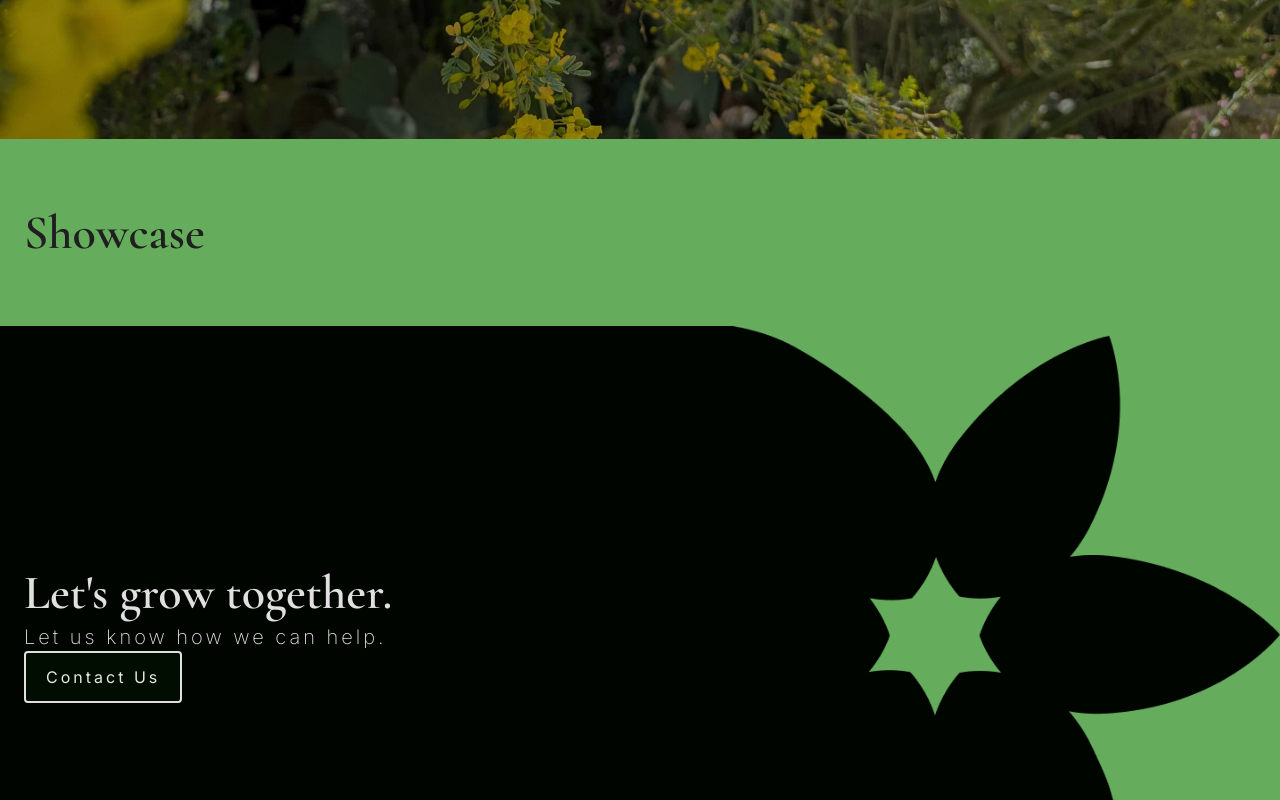
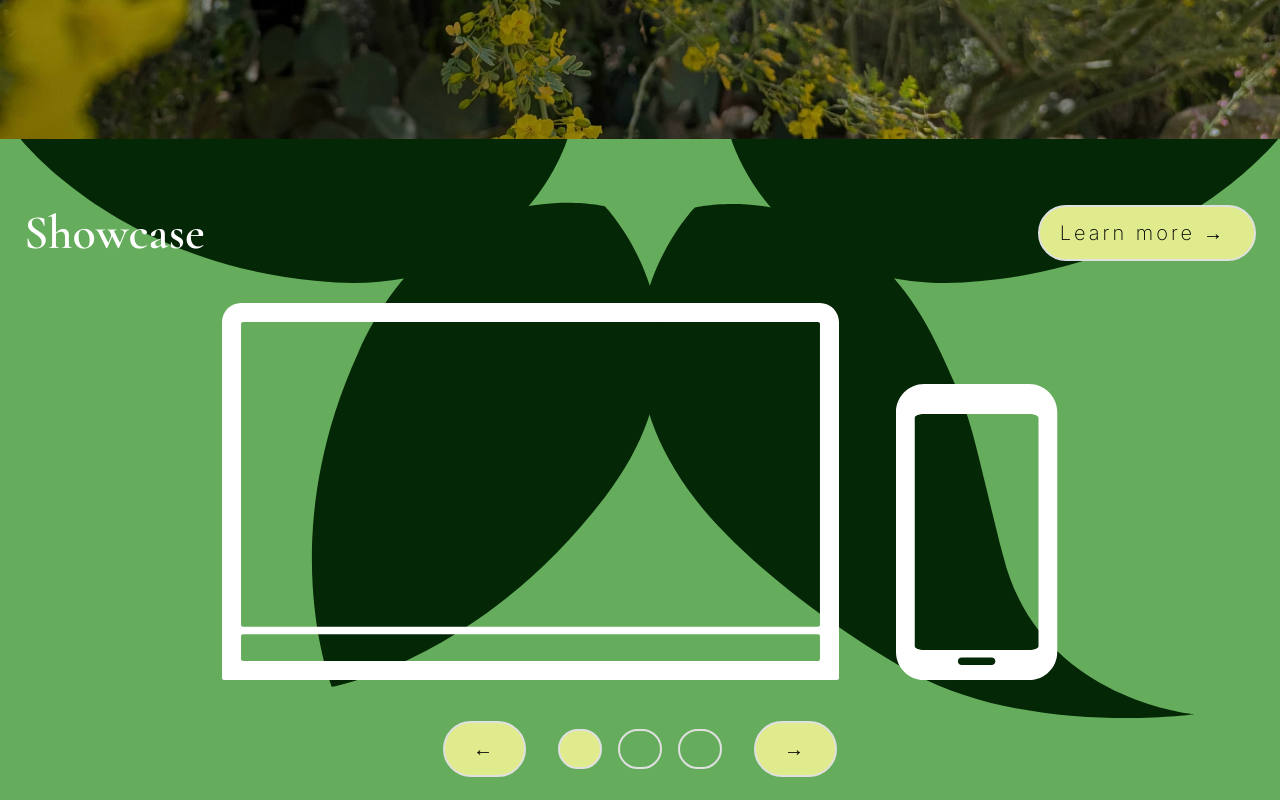
Before and after one commit to wakandacat/charis-web-design, a Next.js app: page / in a window 1280 px wide. Shown: the part 1680-2480 px from the top of the page. Built offline with nearby package versions, Linux system fonts and the light colour scheme.

Commit message:
project section setup hardcode with carousel and flower rotate

```diff
--- a/src/app/(main)/page.tsx
+++ b/src/app/(main)/page.tsx
@@ -10,8 +10,10 @@ import serviceBack from "@/assets/decorative/service-background.jpg";
 import ArrowButton from "@/components/arrow-button";
 import Link from "next/link";
 import ContactSection from "@/components/contact-section";
+import RotateFlower from "@/components/rotate-flower";
 
 export default function Home() {
+
   return (
     <>
       <PageSection
@@ -50,10 +52,10 @@ export default function Home() {
         backgroundImagePosition="center"
         backgroundOverlay
       >
-        <div className="flex flex-row items-center justify-between gap-4 text-white">
+        <div className="flex md:flex-row flex-col items-center justify-between gap-4 text-white">
           <h2>Services</h2>
           <div className="flex flex-col items-start justify-center gap-4">
-            <ArrowButton href="/services">
+            <ArrowButton href="/services" direction="right">
               <p>Learn more</p>
             </ArrowButton>
           </div>
@@ -176,7 +178,15 @@ export default function Home() {
         </div>
       </PageSection>
       <PageSection backgroundColour="accentgreen">
+        <div className="flex md:flex-row flex-col items-center justify-between gap-4 text-white">
           <h2>Showcase</h2>
+          <div className="flex flex-col items-start justify-center gap-4">
+            <ArrowButton href="/projects" direction="right">
+              <p>Learn more</p>
+            </ArrowButton>
+          </div>
+        </div>
+          <RotateFlower/>
       </PageSection>
       <ContactSection/>
     </>
--- a/src/app/globals.css
+++ b/src/app/globals.css
@@ -27,6 +27,7 @@ body {
   background: var(--charis-green-2);
   color: var(--charis-light);
   font-family: Arial, Helvetica, sans-serif;
+  overflow-x: hidden;
 }
 
 main {
@@ -84,13 +85,20 @@ main {
 
 /*SEE ARROWBUTTON.TSX*/
 .button-style-2 {
-  border-radius: 0.25rem;
+  border-radius: 9999px;
   padding: 0.75rem 1.25rem;
   border: 2px solid var(--charis-white);
   cursor: pointer;
   font-family: var(--font-sans);
   letter-spacing: 3px;
   font-weight: 400;
+  z-index: 100;
+}
+
+.button-style-2:hover,
+.button-style-2:active {
+  background: var(--charis-accent-green);
+  transform: scale(1.01);
 }
 
 h5 {
@@ -107,6 +115,8 @@ h2 {
   font-size: 3rem;
   line-height: 1.25;
   font-weight: 600;
+  position: relative;
+  z-index: 100;
 }
 
 /*section subheaders*/
@@ -142,3 +152,30 @@ p {
   flex-direction: column;
   gap: 50;
 }
+
+.highlighted-dot{
+  background-color: var(--charis-yellow)!important;
+}
+
+@media (max-width: 768px) {
+  h2 {
+    font-size: 2.5rem;
+  }
+  h3 {
+    font-size: 1.75rem;
+  }
+  p {
+    font-size: 1rem;
+  }
+  .button-style-2 {
+    padding: 0.25rem;
+  }
+
+  .text-stack {
+    gap: 25;
+  }
+
+  .larger-text {
+    font-size: 1.5rem;
+  }
+}
--- a/src/components/arrow-button.tsx
+++ b/src/components/arrow-button.tsx
@@ -5,24 +5,33 @@
 import { motion, spring } from "motion/react";
 import Link from "next/link";
 
-export default function ArrowButton({ href, children }: { href: string; children: React.ReactNode }) {
+export default function ArrowButton({ href, children, direction, onClick }: { href: string; children: React.ReactNode; direction?: "left" | "right"; onClick?: () => void }) {
 
   const parentVariants = {
     default: { backgroundColor: "var(--charis-yellow)", scale: 1 },
     hover: { backgroundColor: "var(--charis-accent-green)", scale: 1.01}
   };
 
-  const childVariants = {
+  const childVariantLeft = {
     default: { x: 0},
     hover: { x: 20} // triggers when parent is hovered
   };
 
+  const childVariantRight = {
+    default: { x: 0},
+    hover: { x: -20} // triggers when parent is hovered
+  };
+
     return (
-    <motion.div className="button-style-2 text-(--charis-black)" initial="default" variants={parentVariants}
+    <motion.div className="button-style-2 z-100 text-(--charis-black)" initial="default" variants={parentVariants}
       whileHover="hover" transition={{type: spring}}>
-      <Link href={href} className="flex flex-row">
+      <Link href={href} className="flex flex-row" onClick={onClick}>
         {children}
-        <motion.p className="px-2 text-(--charis-black)" variants={childVariants}>&#8594;</motion.p>
+        {direction === "left" ? (
+          <motion.p className="px-2 text-(--charis-black)" variants={childVariantRight}>&#8592;</motion.p>
+        ) : (
+          <motion.p className="px-2 text-(--charis-black)" variants={childVariantLeft}>&#8594;</motion.p>
+        )}
       </Link>
     </motion.div>
   );
--- a/src/components/page-section.tsx
+++ b/src/components/page-section.tsx
@@ -69,7 +69,7 @@ export default function PageSection({
 }) {
   return (
     <section
-      className={`-mt-px relative ${backgroundColour ? backgroundColours[backgroundColour] : ""}`}
+      className={`-mt-px overflow-hidden relative ${backgroundColour ? backgroundColours[backgroundColour] : ""}`}
       style={
         matchImageHeight && backgroundImage
           ? { aspectRatio: `${backgroundImage.width} / ${backgroundImage.height}` }
--- /dev/null
+++ b/src/components/rotate-flower.tsx
@@ -0,0 +1,100 @@
+//animated flower with motion dependency
+
+"use client";
+
+import { motion, spring } from "motion/react";
+import ArrowButton from "./arrow-button";
+import { useAnimate } from "motion/react"
+import { useEffect, useState } from "react";
+
+export default function RotateFlower() {
+    const [scope, animate] = useAnimate()
+    const [currRotation, setCurrRotation] = useState(0); //rotation in degrees of the flower
+    const [projectIndex, setProjectIndex] = useState(0); //project index --> to know which dot to highlight
+
+    const turnLeft = () => {
+    console.log("turning left");
+     let flower = document.getElementById("flower");
+        if (flower){
+            animate(scope.current, { rotate: currRotation - 60 }, { duration: 0.8 })
+        }
+        setCurrRotation(currRotation - 60);
+        setProjectIndex((projectIndex - 1 + 3) % 3); //wrap around to last project if going left from first project
+    }
+
+    const turnRight = () => {
+    console.log("turning right");
+    let flower = document.getElementById("flower");
+        if (flower){
+            animate(scope.current, { rotate: currRotation + 60 }, { duration: 0.8 })
+        }
+        setCurrRotation(currRotation + 60);
+        setProjectIndex((projectIndex + 1) % 3); //wrap around to last project if going right from last project
+    }
+
+    useEffect(() => {
+        //update the highlighted dot based on the current project index
+        for (let i = 0; i < 3; i++) {
+            let dot = document.getElementById(`index${i + 1}`);
+            if (dot) {
+                if (i === projectIndex) {
+                    dot.classList.add("highlighted-dot");
+                } else {
+                    dot.classList.remove("highlighted-dot");
+                }
+            }
+        }
+    }, [projectIndex]);
+
+    const dotClick = (index: number) => {
+        if(projectIndex > index){
+            turnLeft();
+        } else if (projectIndex < index){
+            turnRight();
+        }
+        setProjectIndex(index);
+    }
+
+    return (
+        <>
+          {/* keep computer and phone views sidebyside on large screens */}
+
+          {/* showcase images */}
+          <div className="flex items-center justify-center gap-8 py-10 z-100 relative">
+            <svg id="showcase1" width="836" height="378" viewBox="0 0 836 378" fill="none" xmlns="http://www.w3.org/2000/svg">
+                <path d="M702.127 377C686.593 377 674 364.419 674 348.899V109.101C674 93.5814 686.593 81 702.127 81H807.135C822.669 81 835.262 93.5814 835.262 109.101V348.899C835.262 364.419 822.669 377 807.135 377H702.127ZM807.135 347.025C812.313 347.025 816.51 345.348 816.51 343.278V114.722C816.51 112.652 812.313 110.975 807.135 110.975H702.127C696.949 110.975 692.751 112.652 692.751 114.722V343.278C692.751 345.348 696.949 347.025 702.127 347.025H807.135ZM769.632 362.013C771.703 362.013 773.382 360.335 773.382 358.266C773.382 356.196 771.703 354.519 769.632 354.519H739.63C737.559 354.519 735.879 356.196 735.879 358.266C735.879 360.335 737.559 362.013 739.63 362.013H769.632Z" fill="white"/>
+                <path d="M597.959 0C608.475 0.000769054 617 8.52511 617.001 19.041V375.057C617.001 376.161 616.106 377.057 615.001 377.057H2C0.895427 377.057 0 376.161 0 375.057V19.041C0.00107264 8.52516 8.52608 0.000847552 19.042 0H597.959ZM19.042 356.011C19.042 357.115 19.9374 358.011 21.042 358.011H595.959C597.064 358.011 597.959 357.115 597.959 356.011V333.353C597.959 332.248 597.064 331.353 595.959 331.353H21.042C19.9374 331.353 19.042 332.248 19.042 333.353V356.011ZM19.042 321.734C19.042 322.839 19.9374 323.734 21.042 323.734H595.959C597.064 323.734 597.959 322.839 597.959 321.734V21.041C597.959 19.9364 597.064 19.041 595.959 19.041H21.042C19.9374 19.041 19.042 19.9364 19.042 21.041V321.734Z" fill="white"/>
+            </svg>
+          </div>
+
+          <div className="relative flex w-full items-center justify-center gap-8 z-100">
+           <ArrowButton href="/" direction="left" onClick={turnLeft}>
+              <p></p>
+            </ArrowButton>
+            {/* dots for each project --> TODO: replace this with dynamic dots */}
+            <div className="flex space-x-4">
+              <button id="index1" className="button-style-2 w-6 h-6 md:w-10 md:h-10 p-2 bg-(--charis-accent-green) rounded-full highlighted-dot" onClick={() => dotClick(0)}></button>
+              <button id="index2" className="button-style-2 w-6 h-6 md:w-10 md:h-10 p-2 bg-(--charis-accent-green) rounded-full" onClick={() => dotClick(1)}></button>
+              <button id="index3" className="button-style-2 w-6 h-6 md:w-10 md:h-10 p-2 bg-(--charis-accent-green) rounded-full" onClick={() => dotClick(2)}></button>
+            </div>
+            <ArrowButton href="/" direction="right" onClick={turnRight}>
+              <p></p>
+            </ArrowButton>
+          </div>
+
+          {/* flower rotating in the bottom corner */}
+            <motion.div id="flower" ref={scope} className="absolute -bottom-10 right-0"
+            transition={{type: spring, duration: 0.5}}>
+                <svg width="1261" height="1484" viewBox="0 0 1261 1484" fill="none" xmlns="http://www.w3.org/2000/svg">
+                    <path d="M298.489 596.268C500.486 568.124 548.429 741.466 548.492 741.695C548.479 741.739 500.592 905.488 298.489 884.06C96.4499 865.31 0.0867046 740.277 0 740.165C0 740.165 96.3589 624.431 298.489 596.268Z" fill="#042705"/>
+                    <path d="M588.505 381.34C713.627 544.006 589.015 672.625 588.849 672.796C588.849 672.796 424.51 712.808 341.815 525.236C309.014 453.357 316.341 467.652 280.305 323.756C244.27 179.86 89.3935 166.083 89.3935 166.083C89.3935 166.083 254.005 143.634 371.216 207.415C444.01 247.026 540.536 318.978 588.505 381.34Z" fill="#042705"/>
+                    <path d="M676.141 1101.98C550.935 939.209 675.796 810.526 675.796 810.526C675.857 810.511 840.151 770.551 922.83 958.088C955.631 1029.97 948.305 1015.67 984.341 1159.57C1020.38 1303.46 1175.25 1317.24 1175.25 1317.24C1175.25 1317.24 1010.64 1339.69 893.43 1275.91C820.636 1236.3 724.11 1164.35 676.141 1101.98Z" fill="#042705"/>
+                    <path d="M676.139 378.275C551.035 540.918 675.591 669.524 675.793 669.733C675.793 669.733 840.134 709.743 922.828 522.171C1007.79 335.993 948.765 189.148 948.728 189.057C948.728 189.057 801.345 215.501 676.139 378.275Z" fill="#042705"/>
+                    <path d="M585.472 1100.68C710.642 937.95 585.889 809.294 585.817 809.22C585.817 809.22 421.477 769.21 338.782 956.782C253.871 1142.85 312.779 1289.64 312.882 1289.9C312.882 1289.9 460.266 1263.45 585.472 1100.68Z" fill="#042705"/>
+                    <path d="M962.131 596.267C760.001 568.104 712.128 741.695 712.128 741.695C712.226 742.029 760.207 905.468 962.131 884.059C1164.26 865.301 1260.62 740.163 1260.62 740.163C1260.62 740.163 1164.26 624.43 962.131 596.267Z" fill="#042705"/>
+                </svg>
+            </motion.div>
+    </>
+  );
+
+}
--- a/src/proxy.ts
+++ b/src/proxy.ts
@@ -3,7 +3,7 @@
 import { NextResponse } from "next/server";
 import type { NextRequest } from "next/server";
 
-const DEVELOPMENT_MODE = true; //set to TRUE to enable development mode, FALSE to disable
+const DEVELOPMENT_MODE = false; //set to TRUE to enable development mode, FALSE to disable
 
 export function proxy(request: NextRequest) {
 
```
Also changed, not shown: src/assets/decorative/showcase-flower.svg (added), src/assets/temp-showcase1.svg (added).
